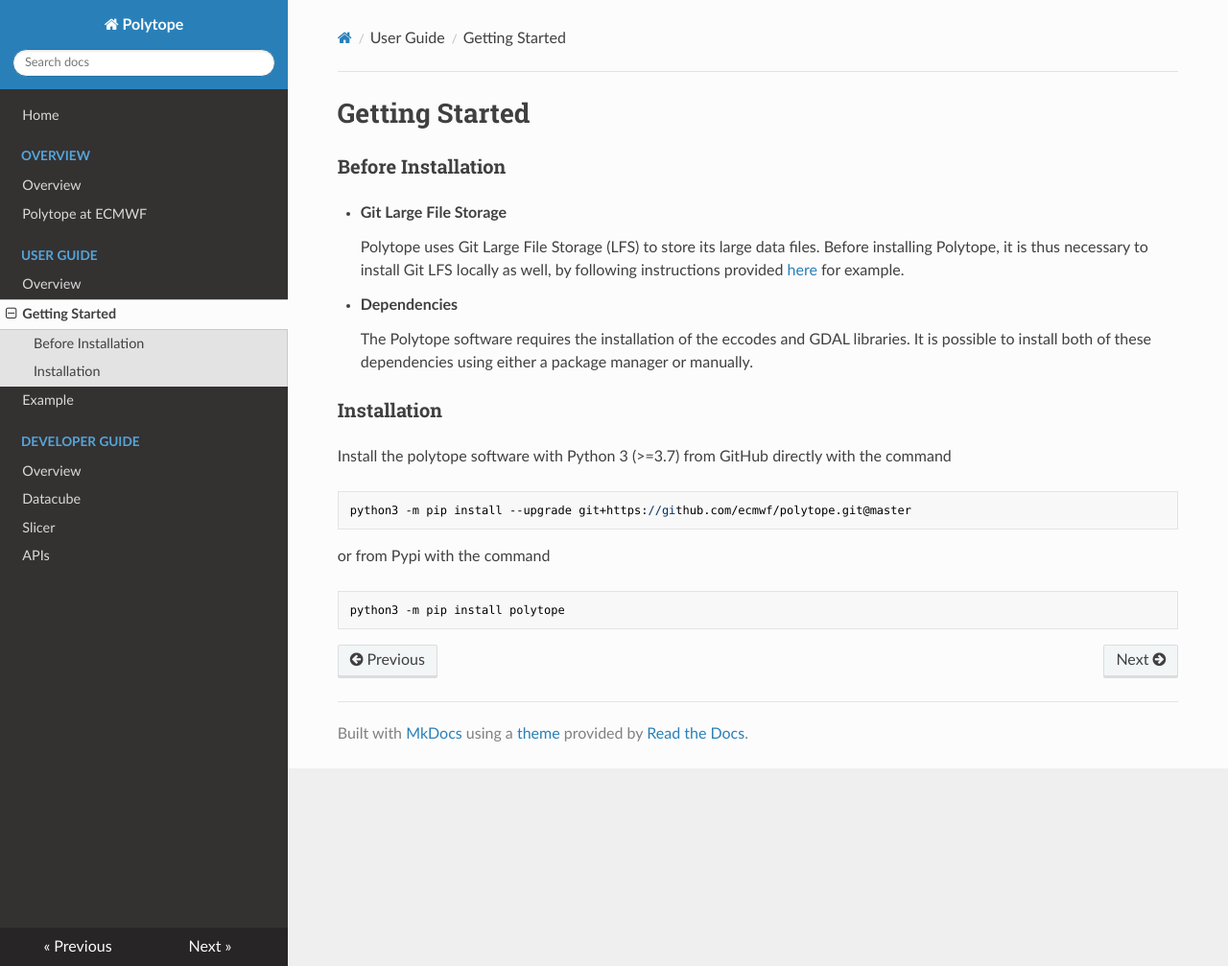
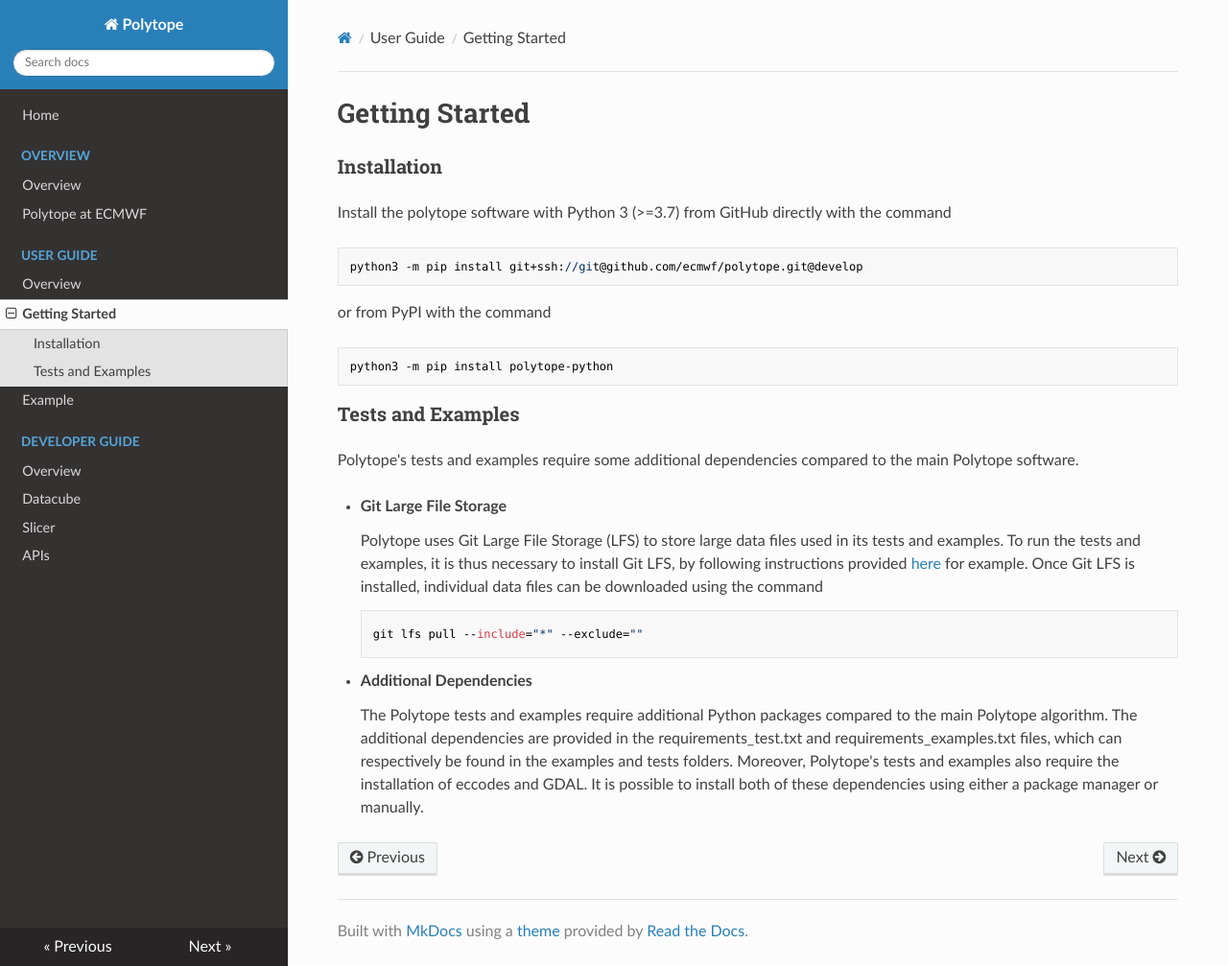
Before and after one commit to ecmwf/polytope, an MkDocs documentation site: the page built from docs/User_Guide/Getting_started.md, in a window 1280 px wide and 1007 px high. Shown: the whole window at 96% size. Built offline with MkDocs 1.6.1, drawn with Linux system fonts in a browser that asks for light colours; nearby versions of some CDN libraries.

Commit message:
change docs file to fit readme

```diff
--- a/docs/User_Guide/Getting_started.md
+++ b/docs/User_Guide/Getting_started.md
@@ -1,6 +1,6 @@
 # Getting Started
 
-### Before Installation
+<!-- ### Before Installation
 
 - **Git Large File Storage**
 
@@ -10,15 +10,33 @@
 - **Dependencies**
 
     The Polytope software requires the installation of the eccodes and GDAL libraries.
-    It is possible to install both of these dependencies using either a package manager or manually.
-
+    It is possible to install both of these dependencies using either a package manager or manually. -->
 
 ### Installation
 
 Install the polytope software with Python 3 (>=3.7) from GitHub directly with the command
 
-    python3 -m pip install --upgrade git+https://github.com/ecmwf/polytope.git@master
+    python3 -m pip install git+ssh://git@github.com/ecmwf/polytope.git@develop
 
-or from Pypi with the command
+or from PyPI with the command
 
-    python3 -m pip install polytope
+    python3 -m pip install polytope-python
+
+### Tests and Examples
+
+Polytope's tests and examples require some additional dependencies compared to the main Polytope software.
+
+- **Git Large File Storage**
+
+    Polytope uses Git Large File Storage (LFS) to store large data files used in its tests and examples.
+    To run the tests and examples, it is thus necessary to install Git LFS, by following instructions provided [here](https://docs.github.com/en/repositories/working-with-files/managing-large-files/installing-git-large-file-storage) for example.
+    Once Git LFS is installed, individual data files can be downloaded using the command
+
+        git lfs pull --include="*" --exclude=""
+
+- **Additional Dependencies**
+
+    The Polytope tests and examples require additional Python packages compared to the main Polytope algorithm.
+    The additional dependencies are provided in the requirements_test.txt and requirements_examples.txt files, which can respectively be found in the examples and tests folders.
+    Moreover, Polytope's tests and examples also require the installation of eccodes and GDAL.
+    It is possible to install both of these dependencies using either a package manager or manually.
```
